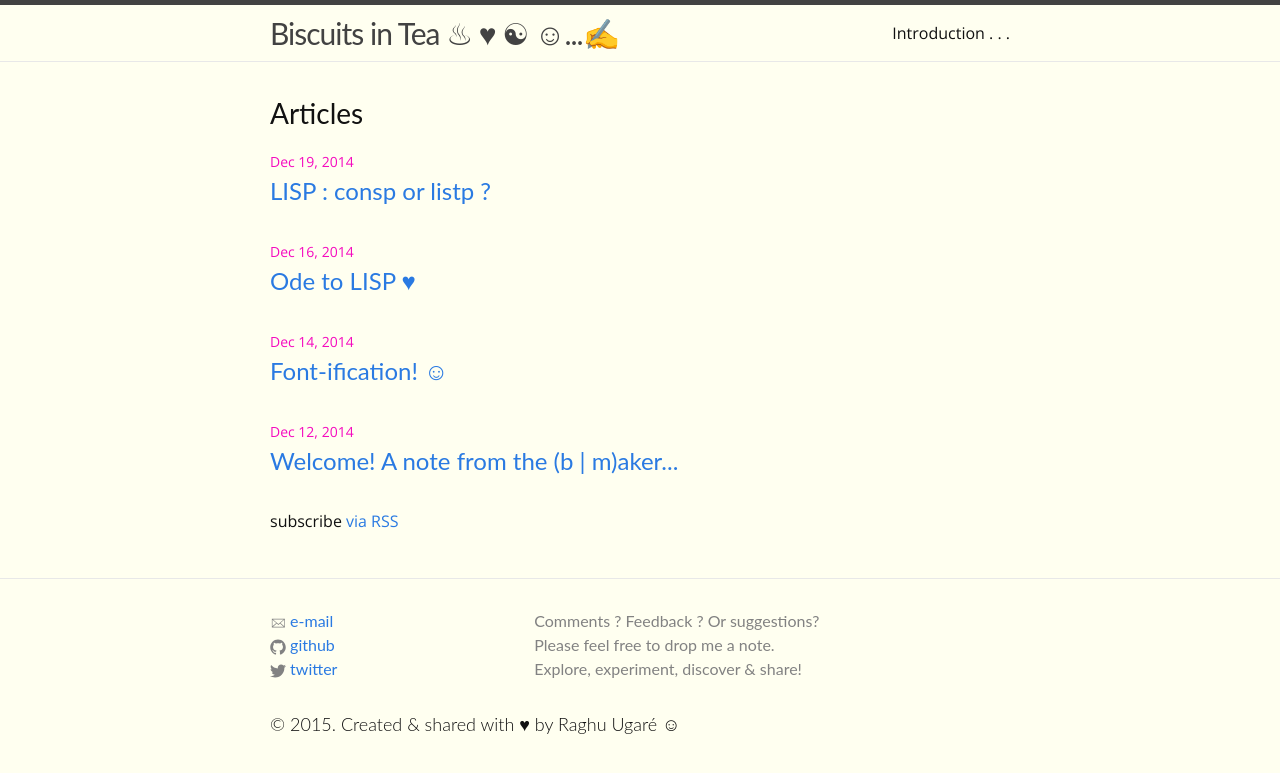
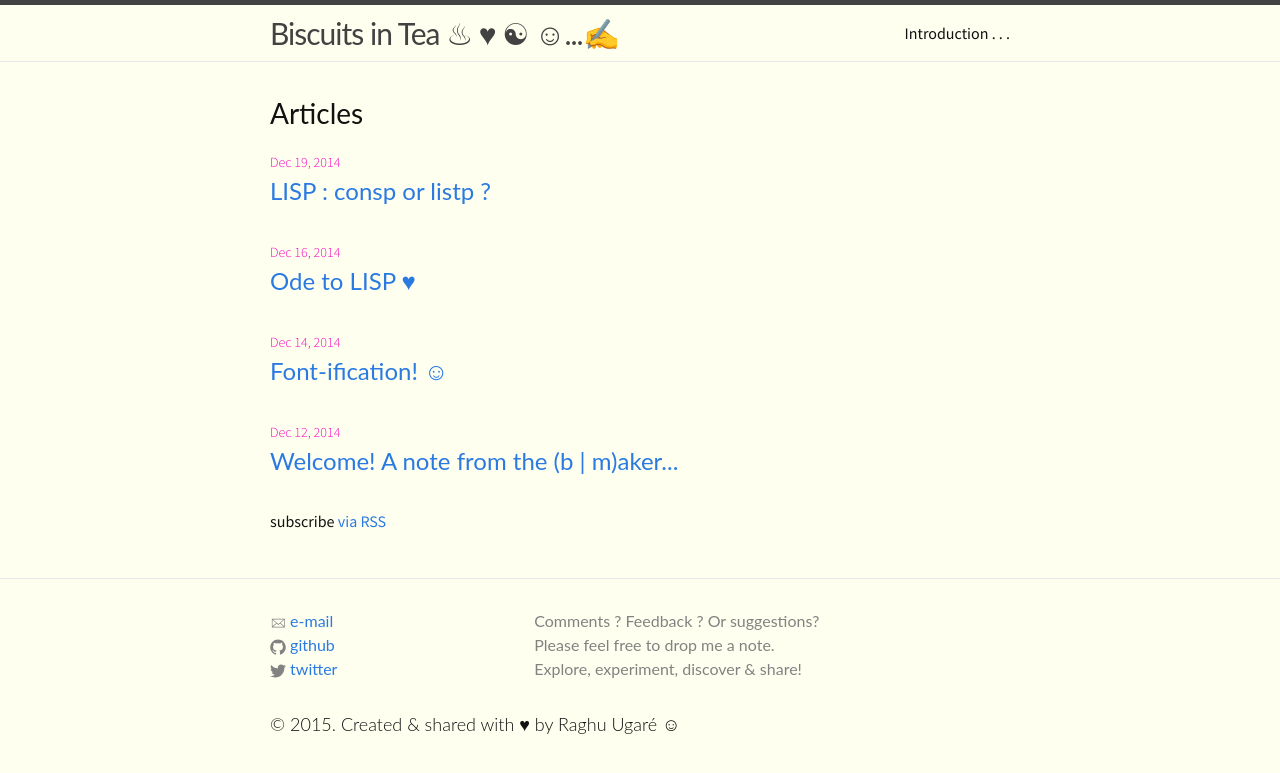
Before and after one commit to raghuugare/raghuugare.bkup, a Jekyll site: the page built from index.html, in a window 1280 px wide. Shown: the top 773 px of the page. Built offline with Jekyll 4.4.1, drawn with Linux system fonts in a browser that asks for light colours.

Commit message:
Update main.scss
Trying out Source Sans Pro

```diff
--- a/css/main.scss
+++ b/css/main.scss
@@ -41,7 +41,7 @@ $body-font-weight: 400;
 // Our variables
 // Some nice fonts (albeit available locally! :-( ) : Optima, Seravek, Avenir, ...
 
-$base-font-family: open sans, merriweather, lato, Helvetica Neue, Helvetica, Arial, sans-serif;
+$base-font-family: Source Sans Pro, merriweather, lato, Helvetica Neue, Helvetica, Arial, sans-serif;
 $base-font-size:   16px;
 $small-font-size:  $base-font-size * 0.875;
 $base-line-height: 1.5;
```
